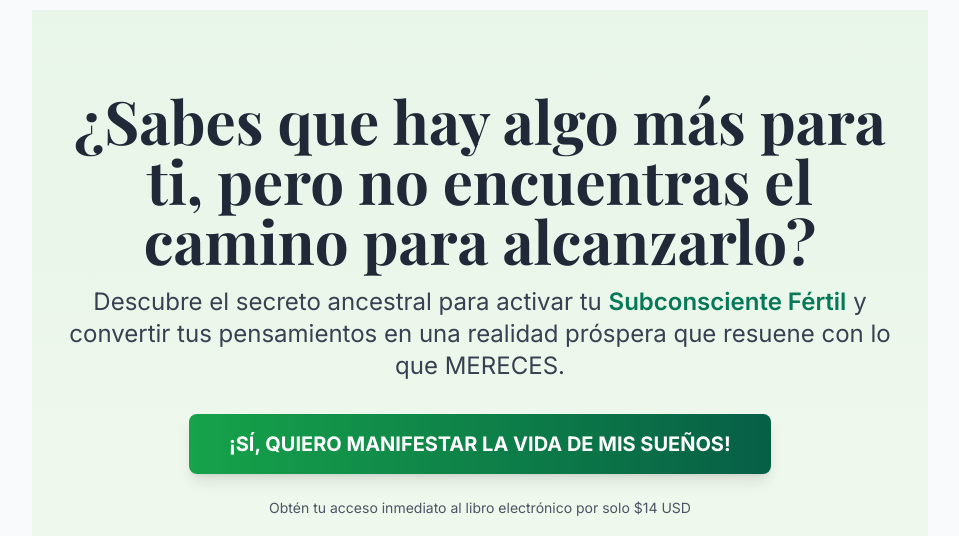
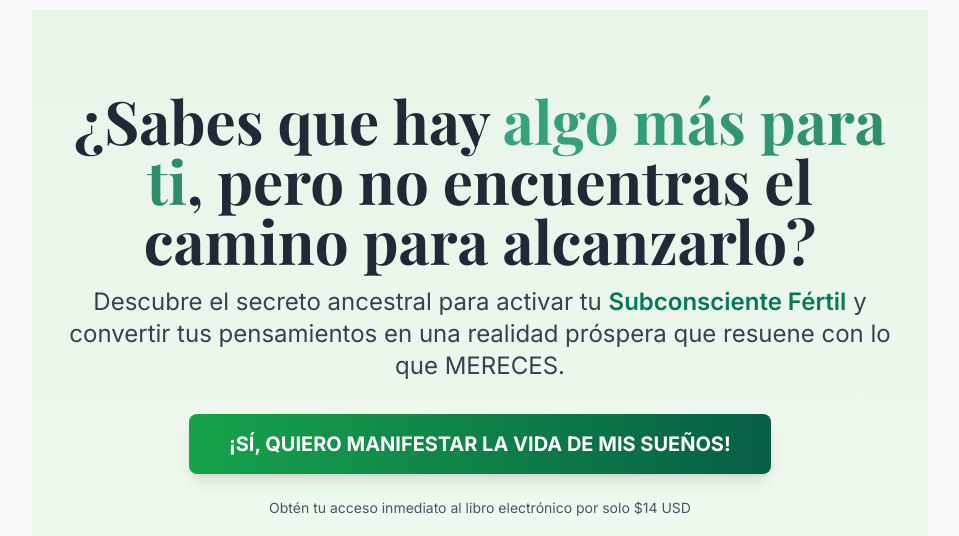
Before and after one commit to manifiestocodigo/manifiestaconciencia, a plain HTML site: page index.html in a window 1280 px wide. Shown: the top 536 px of the page, without its empty margins (160-1119 px from the left). Drawn offline with nearby package versions, Linux system fonts and the light colour scheme.

Commit message:
Update index.html

```diff
--- a/index.html
+++ b/index.html
@@ -622,7 +622,7 @@
                                                             style="background: linear-gradient(to bottom, #E8F5E9, #F5FBEF);">
                                                             <h1
                                                                 class="font-playfair text-4xl md:text-6xl font-bold mb-4">
-                                                               ¿Sabes que hay algo más para ti, pero no encuentras el camino para alcanzarlo?
+                                                               ¿Sabes que hay <span class="gradient-text">algo más para ti</span>, pero no encuentras el camino para alcanzarlo?
                                                             </h1>
                                                             <p class="text-lg md:text-2xl text-gray-700 mb-8">
                                                                 Descubre el secreto ancestral para activar tu <span
```
